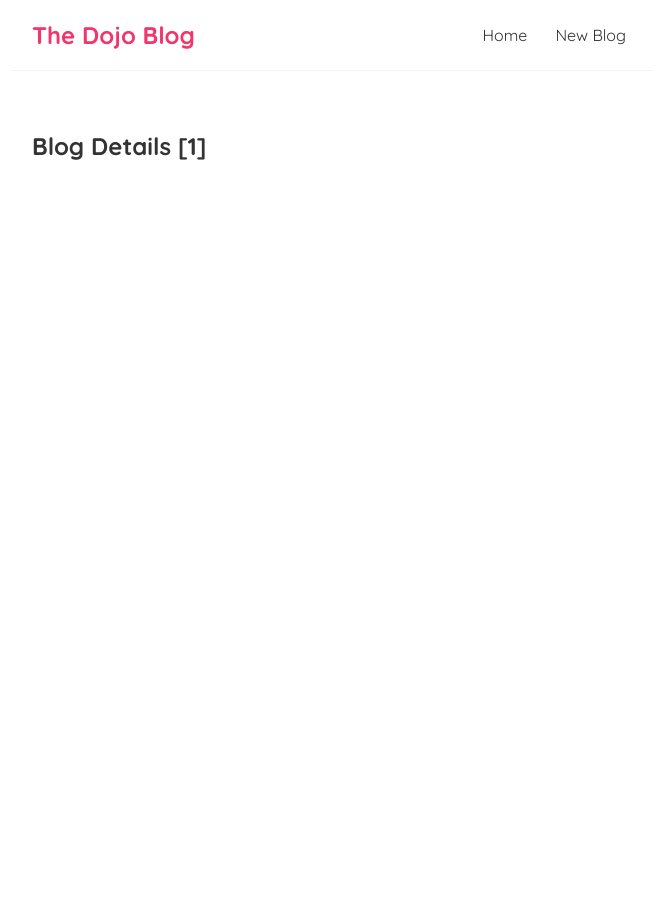
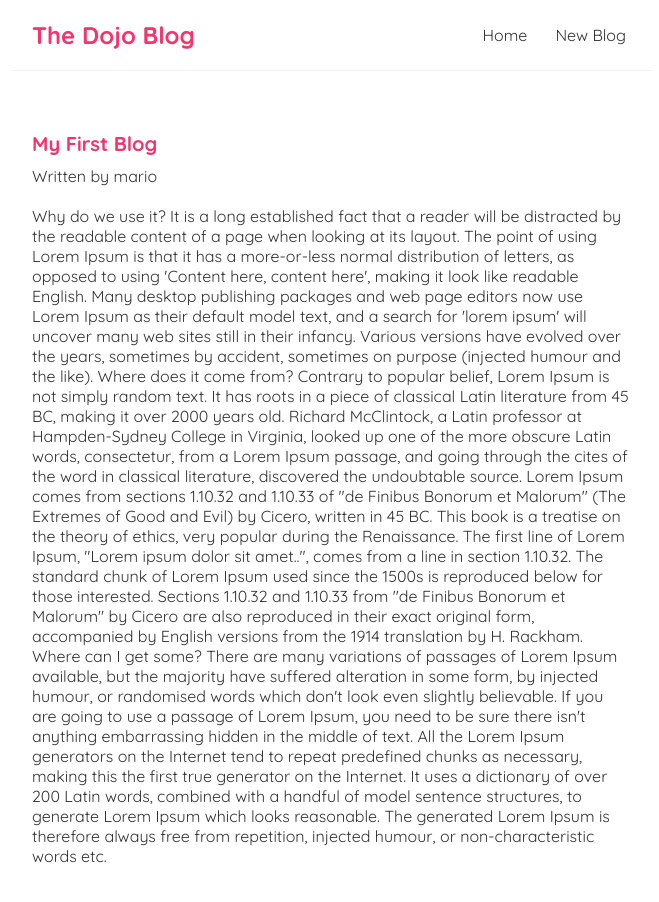
Before and after one commit to kulotsystems/react-thenetninja, a React (Vite) app: page /blogs/1 in a window 1280 px wide. Shown: the top 902 px of the page, without its empty margins (308-967 px from the left). Before the commit the page ends 800 px from the top, so only its background shows below. Built offline with nearby package versions, Linux system fonts and the light colour scheme; data requests are answered from the project's data file.

Commit message:
Lesson 26: Reusing Custom Hooks.

```diff
--- a/src/BlogDetails.jsx
+++ b/src/BlogDetails.jsx
@@ -1,11 +1,21 @@
 import { useParams } from 'react-router-dom';
+import useFetch from './useFetch.js';
 
 const BlogDetails = () => {
     const { id } = useParams();
+    const { data: blog, isPending, error } = useFetch(`http://localhost:3000/blogs/${id}`);
 
     return (
         <div className="blog-details">
-            <h2>Blog Details [{id}]</h2>
+            { error && <div>{error}</div> }
+            { isPending && <div>Loading...</div> }
+            { blog && (
+                <article>
+                    <h2>{blog.title}</h2>
+                    <p>Written by {blog.author}</p>
+                    <div>{blog.body}</div>
+                </article>
+            )}
         </div>
     );
 };
--- a/src/index.css
+++ b/src/index.css
@@ -60,3 +60,22 @@
 .blog-preview a {
     text-decoration: none;
 }
+
+
+/* blog details page */
+.blog-details h2 {
+    font-size: 20px;
+    color: #f1356d;
+    margin-bottom: 10px;
+}
+.blog-details div {
+    margin: 20px 0;
+}
+.blog-details button {
+    background: #f1356d;
+    color: #fff;
+    border: 0;
+    padding: 8px;
+    border-radius: 8px;
+    cursor: pointer;
+}
```
